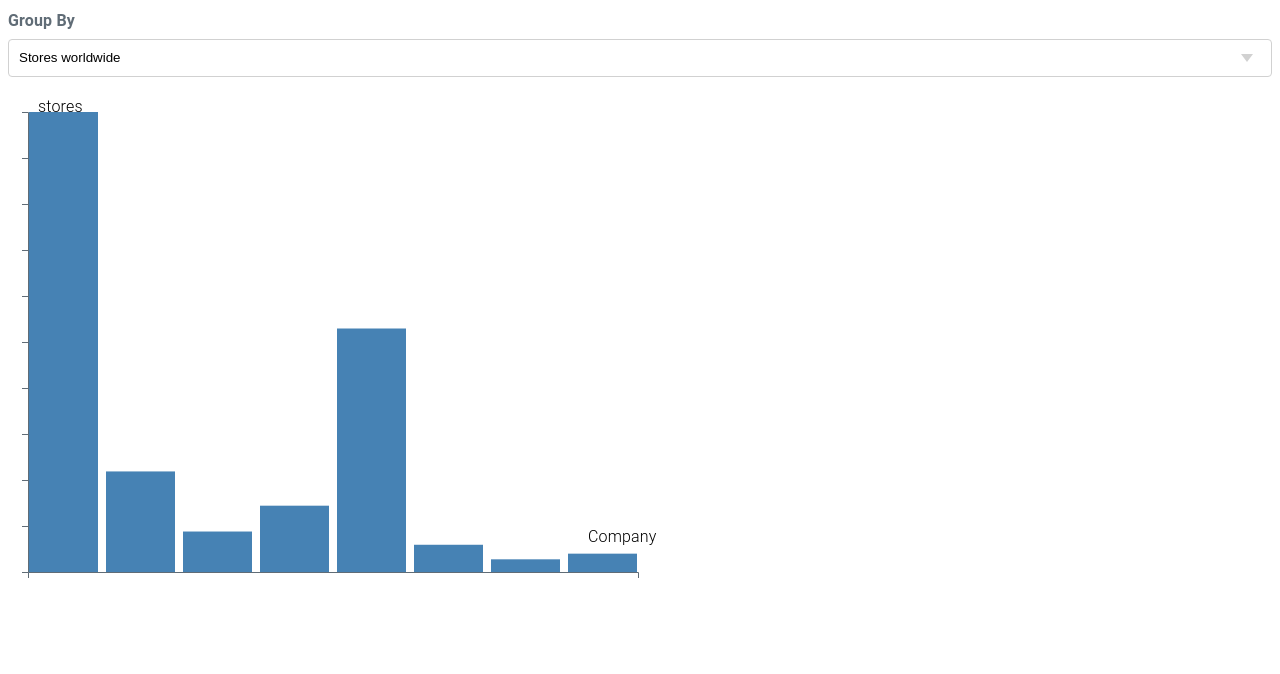
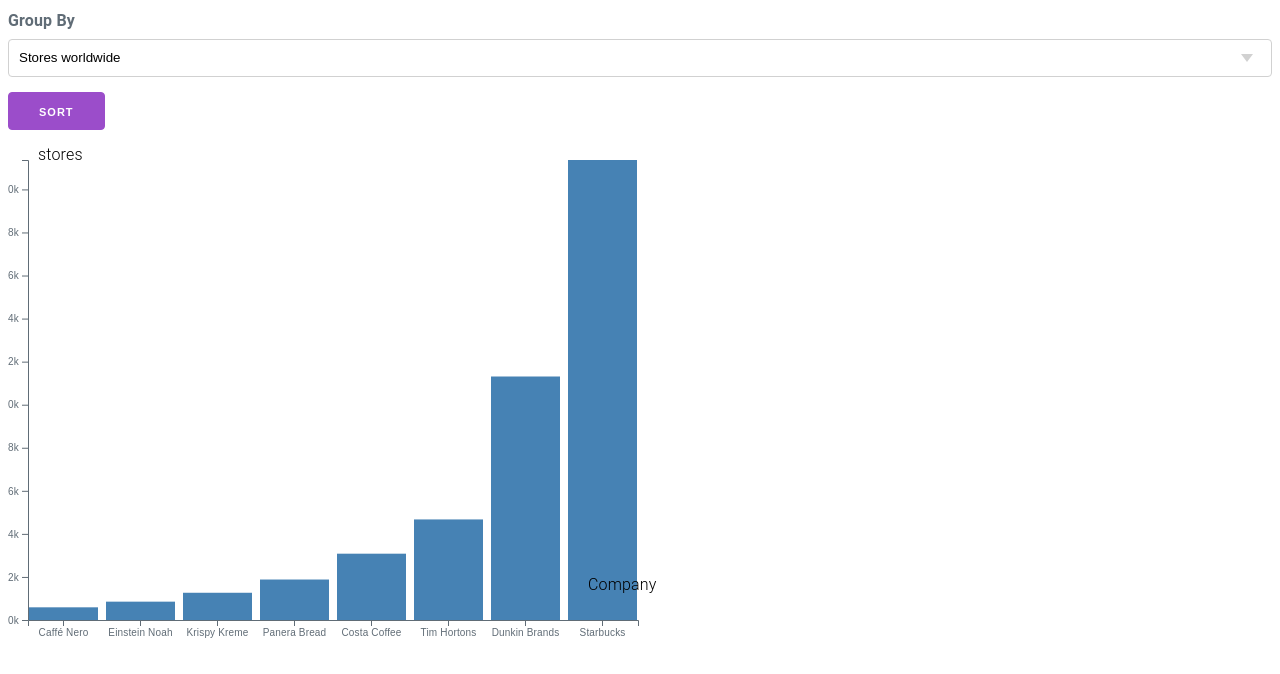
Before and after one commit to kgarrity22/vis-lab5, a plain HTML site: page index.html in a window 1280 px wide. Drawn offline with nearby package versions, Linux system fonts and the light colour scheme.

Commit message:
added sorting - just need to clean stuff up

```diff
--- a/index.html
+++ b/index.html
@@ -17,18 +17,12 @@
         <option value="revenue">Revenue in billion U.S. dollars</option>
     </select>
 
+    <button id="sort-btn">Sort</button>
+
 
     <div class="chart">
 
     </div>
-
-
-
-
-
-
-
-
 
 
 
@@ -60,25 +54,114 @@
             //.domain([0, d3.max(data.map(d => d.stores))])
             .range([height, 0])
 
-    const xAxis = d3.axisBottom()
+    let xAxis = d3.axisBottom()
             .scale(xScale)
-            .ticks(10, "s")
 
 
-    const yAxis = d3.axisLeft()
+        let yAxis = d3.axisLeft()
             .scale(yScale)
             .ticks(10, "s")
 
-
     svg.append("g")
         .attr("class", "axis x-axis")
-        .call(xAxis)
         .attr("transform", `translate(0, ${height})`);
 
     svg.append("g")
         .attr("class", "axis y-axis")
-        .call(yAxis)
         //.attr("transform", `translate(0, ${width})`);
+
+
+    // svg.append("text")
+    //     .attr("class", "y-label")
+    //     .attr("text-anchor", "start")
+    //     .attr("y", -5)
+    //     .attr("x", -margin.left);
+
+    var sort = false;
+
+
+    function update(data, type, sort) {
+
+
+        if (sort % 2 == 0) {
+            data.sort(function(a, b){
+                console.log("a: ", a, "and b:", b)
+                return a[type] - b[type];
+            })
+        } else {
+            data.sort(function(a, b){
+                return b[type] - a[type];
+            })
+        }
+
+        // Update the scale domains
+        xScale.domain(data.map(d=>d.company));
+
+        yScale.domain([0, d3.max(data.map(d => d[type]))]);
+
+
+        // Implement the enter-update-exit sequence
+        const bars = svg.selectAll('.bars')
+            .data(data)
+
+        bars.exit()
+            .remove()
+
+
+        bars.enter()
+            .append("rect")
+            .attr("class", "bars")
+            .merge(bars)
+            .transition()
+            .duration(1000)
+            .attr("x", function (d) {
+                console.log("logging x: ", xScale(d.company));
+                return xScale(d.company);
+            })
+            .attr("width", xScale.bandwidth())
+
+
+            .attr("y", function (d) {
+                return yScale(d[type]);
+            })
+            .attr("height", function (d) {
+                // console.log("D: ", d)
+                // console.log("stores: ", d.stores)
+                return height - yScale(d[type]);
+            })
+            .attr("fill", "steelblue")
+
+        bars.exit()
+            .remove()
+
+
+
+
+        //update the axes and the axis title
+
+
+        svg.select(".x-axis")
+            .transition()
+            .call(xAxis)
+
+        svg.select(".y-axis")
+            .transition()
+            .call(yAxis)
+
+        svg.selectAll("text")
+            .exit()
+            .remove()
+
+        svg.append("text")
+            .attr('x', 10)
+            .attr('y', 0)
+            .attr("class", "yax")
+            .text(type)
+
+        svg.append("text")
+            .attr('x', width - 50)
+            .attr('y', height - 30)
+            .text("Company")
 
 
 
@@ -87,62 +170,8 @@
 
 
 
-    function update(data, type) {
-
-        // Update the scale domains
-        xScale.domain(data.map(d=>d.company));
-
-        yScale.domain([0, d3.max(data.map(d => d[type]))]);
 
 
-        // Implement the enter-update-exit sequence
-        const bars = svg.selectAll('rect')
-            .remove()
-            .exit()
-            .data(data)
-
-
-
-
-        bars.enter()
-            .append("rect")
-            .attr("fill", "steelblue")
-            .attr("x", function (d) {
-                console.log("logging x: ", xScale(d.company));
-
-                return xScale(d.company);
-            })
-            .attr("y", function (d) {
-                return yScale(d[type]);
-            })
-            .attr("height", function (d) {
-                // console.log("D: ", d)
-                // console.log("stores: ", d.stores)
-                return height - yScale(d[type]);
-            })
-            .attr("width", xScale.bandwidth())
-
-
-
-        svg.selectAll("text")
-            .remove()
-            .exit()
-
-        svg.append("text")
-            .attr('x', 10)
-            .attr('y', 0)
-            .attr("class", "yax")
-            // add attrs such as alignment-baseline and text-anchor as necessary
-            .text(type)
-        svg.append("text")
-            .attr('x', width - 50)
-            .attr('y', height - 30)
-            .text("Company")
-
-
-
-
-        //update the axes and the axis title
 
 
 
@@ -164,7 +193,9 @@
 
         let type = document.querySelector("#group-by").value
 
-        update(data, type)
+        var sorted = 0
+
+        update(data, type, sorted)
 
         console.log("Here: ", type.value)
         d3.select('#group-by')
@@ -173,8 +204,14 @@
                 console.log("d: ", d.target.value);
                 d3.selectAll(".bars")
 
-                update(data, d.target.value)
+                update(data, d.target.value, sorted)
             });
+
+        d3.select("#sort-btn")
+            .on("click", function(d){
+                sorted+=1;
+                update(data, type, sorted)
+            })
 
 
 
```
